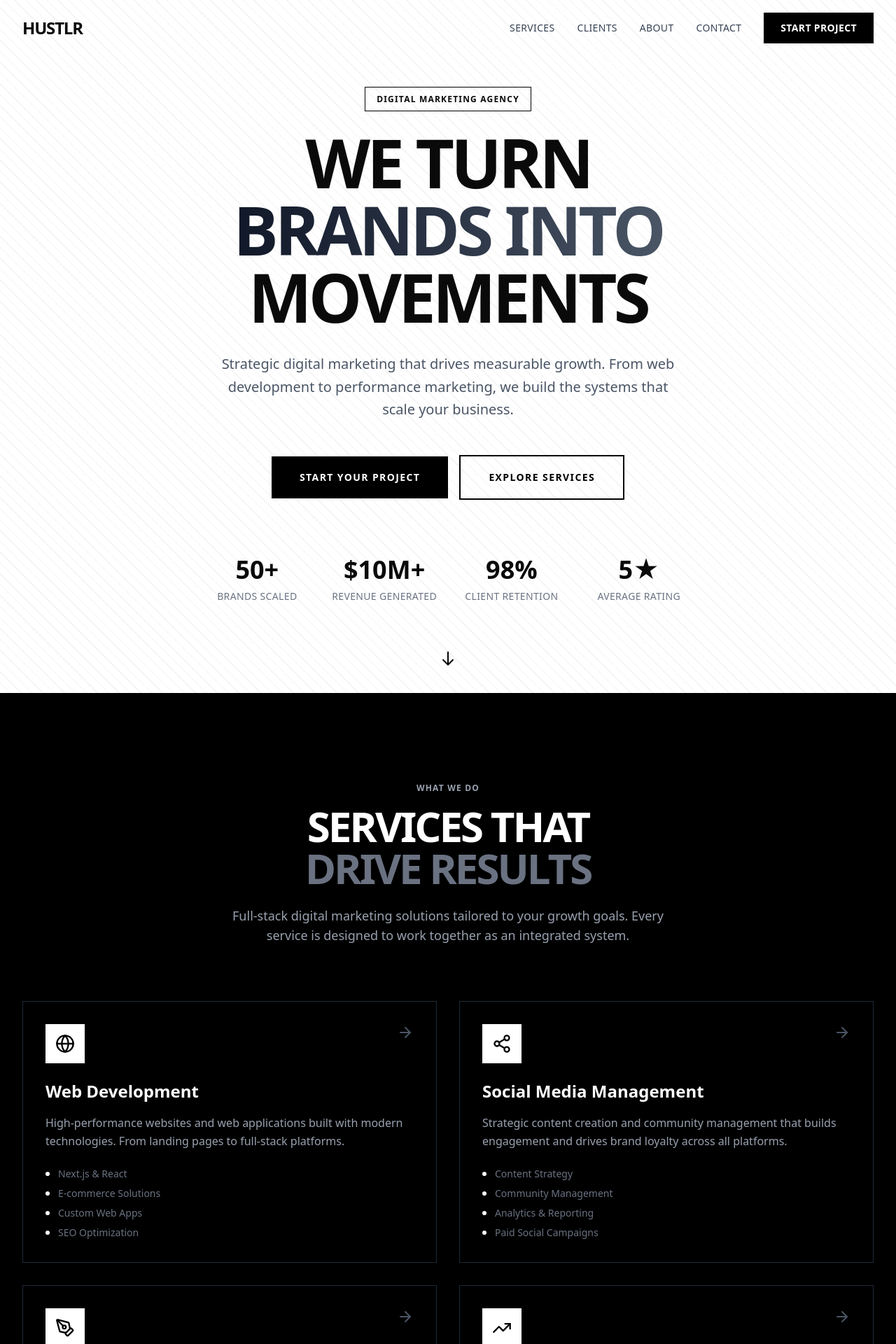
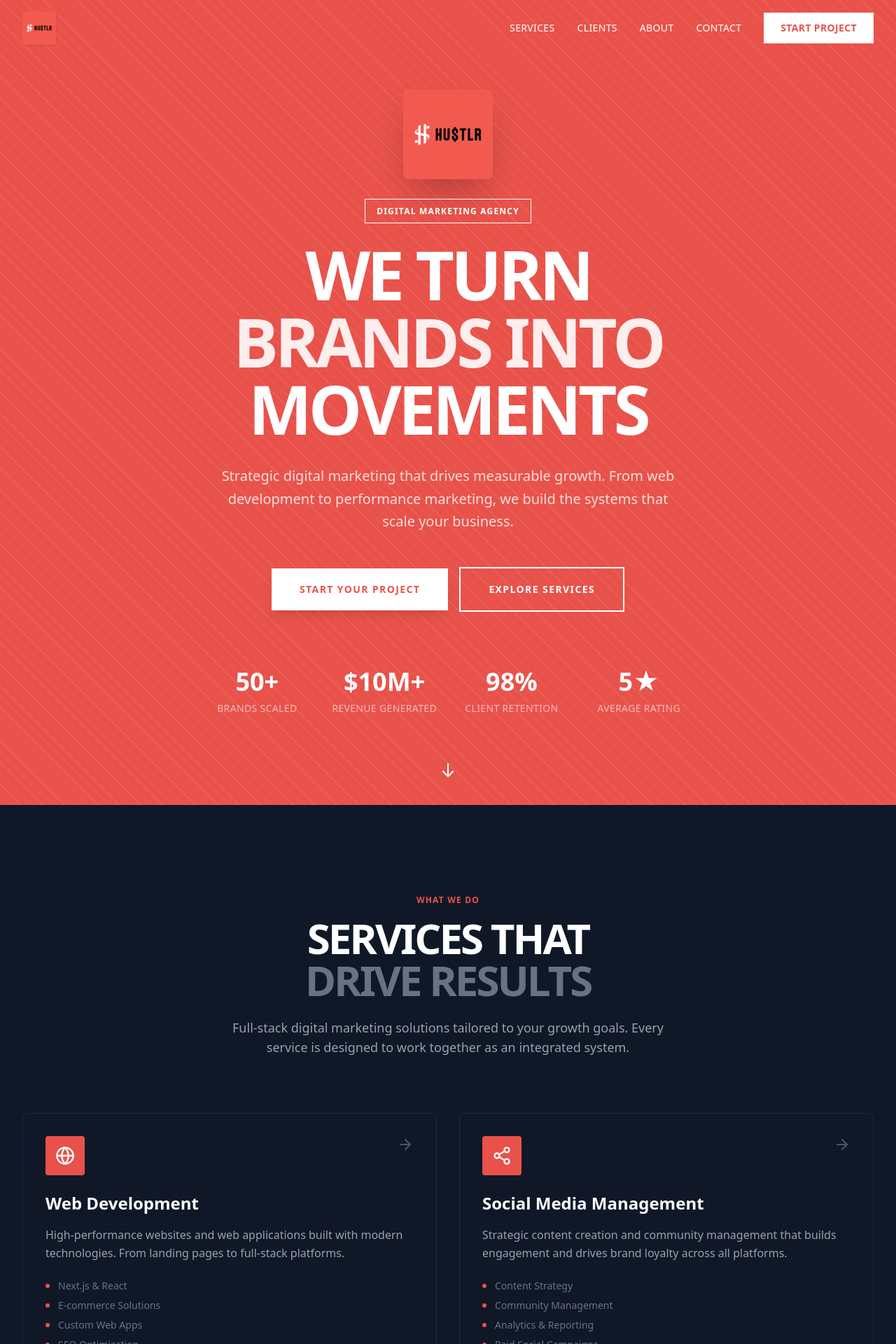
Before and after one commit to Simrumi/avobot-config, a Next.js app in the folder hustlr-web/: page / in a window 1280 px wide. Shown: the top 1920 px of the page at 70% size. Built offline with nearby package versions, Linux system fonts and the light colour scheme.

Commit message:
Update HUSTLR site: orange color scheme, logo integration, contact updates

```diff
--- a/hustlr-web/src/app/components/About.tsx
+++ b/hustlr-web/src/app/components/About.tsx
@@ -58,7 +58,7 @@
               isVisible ? "opacity-100 translate-x-0" : "opacity-0 -translate-x-10"
             }`}
           >
-            <span className="text-xs font-semibold uppercase tracking-widest text-gray-500 mb-4 block">
+            <span className="text-xs font-semibold uppercase tracking-widest text-[#E8524A] mb-4 block">
               About HUSTLR
             </span>
             <h2 className="text-4xl md:text-6xl font-black tracking-tighter mb-8">
@@ -68,7 +68,7 @@
               <br />
               WE&apos;RE YOUR
               <br />
-              <span className="text-black">GROWTH TEAM.</span>
+              <span className="text-[#E8524A]">GROWTH TEAM.</span>
             </h2>
             <div className="space-y-6 text-gray-600 text-lg leading-relaxed">
               <p>
@@ -89,15 +89,15 @@
             {/* Stats Row */}
             <div className="grid grid-cols-3 gap-8 mt-12 pt-12 border-t border-gray-200">
               <div>
-                <div className="text-3xl font-black mb-1">7+</div>
+                <div className="text-3xl font-black mb-1 text-[#E8524A]">7+</div>
                 <div className="text-sm text-gray-500 uppercase tracking-wide">Years Active</div>
               </div>
               <div>
-                <div className="text-3xl font-black mb-1">25</div>
+                <div className="text-3xl font-black mb-1 text-[#E8524A]">25</div>
                 <div className="text-sm text-gray-500 uppercase tracking-wide">Team Members</div>
               </div>
               <div>
-                <div className="text-3xl font-black mb-1">3</div>
+                <div className="text-3xl font-black mb-1 text-[#E8524A]">3</div>
                 <div className="text-sm text-gray-500 uppercase tracking-wide">Global Offices</div>
               </div>
             </div>
@@ -109,7 +109,7 @@
               isVisible ? "opacity-100 translate-x-0" : "opacity-0 translate-x-10"
             }`}
           >
-            <div className="aspect-square bg-black relative overflow-hidden">
+            <div className="aspect-square bg-[#E8524A] relative overflow-hidden rounded-lg shadow-2xl">
               {/* Abstract Pattern */}
               <div className="absolute inset-0 opacity-20">
                 <div className="absolute inset-0" style={{
@@ -140,12 +140,12 @@
             return (
               <div
                 key={index}
-                className={`p-6 border border-gray-200 hover:border-black transition-all duration-300 group ${
+                className={`p-6 border border-gray-200 hover:border-[#E8524A] transition-all duration-300 group rounded-lg ${
                   isVisible ? "opacity-100 translate-y-0" : "opacity-0 translate-y-10"
                 }`}
                 style={{ transitionDelay: `${(index + 2) * 150}ms` }}
               >
-                <div className="w-12 h-12 bg-black text-white flex items-center justify-center mb-4 group-hover:scale-110 transition-transform">
+                <div className="w-12 h-12 bg-[#E8524A] text-white flex items-center justify-center mb-4 group-hover:scale-110 transition-transform rounded">
                   <Icon className="w-6 h-6" />
                 </div>
                 <h3 className="text-lg font-bold mb-2">{value.title}</h3>
--- a/hustlr-web/src/app/components/Footer.tsx
+++ b/hustlr-web/src/app/components/Footer.tsx
@@ -33,7 +33,11 @@
           {/* Brand Column */}
           <div className="lg:col-span-1">
             <Link href="/" className="inline-block mb-6">
-              <span className="text-3xl font-black tracking-tighter">HUSTLR</span>
+              <img
+                src="/hustlr-logo.jpg"
+                alt="HUSTLR"
+                className="h-12 w-auto rounded"
+              />
             </Link>
             <p className="text-gray-400 text-sm leading-relaxed mb-6">
               Strategic digital marketing that drives measurable growth. We turn brands into movements.
@@ -47,7 +51,7 @@
                     key={index}
                     href={item.href}
                     aria-label={item.label}
-                    className="w-10 h-10 bg-white/10 flex items-center justify-center hover:bg-white hover:text-black transition-all"
+                    className="w-10 h-10 bg-[#E8524A] flex items-center justify-center hover:bg-white hover:text-[#E8524A] transition-all rounded"
                   >
                     <Icon className="w-5 h-5" />
                   </a>
@@ -58,13 +62,13 @@
 
           {/* Services Column */}
           <div>
-            <h4 className="text-sm font-bold uppercase tracking-widest mb-6">Services</h4>
+            <h4 className="text-sm font-bold uppercase tracking-widest mb-6 text-[#E8524A]">Services</h4>
             <ul className="space-y-3">
               {footerLinks.services.map((link, index) => (
                 <li key={index}>
                   <a
                     href={link.href}
-                    className="text-gray-400 hover:text-white transition-colors text-sm"
+                    className="text-gray-400 hover:text-[#E8524A] transition-colors text-sm"
                   >
                     {link.label}
                   </a>
@@ -75,13 +79,13 @@
 
           {/* Company Column */}
           <div>
-            <h4 className="text-sm font-bold uppercase tracking-widest mb-6">Company</h4>
+            <h4 className="text-sm font-bold uppercase tracking-widest mb-6 text-[#E8524A]">Company</h4>
             <ul className="space-y-3">
               {footerLinks.company.map((link, index) => (
                 <li key={index}>
                   <a
                     href={link.href}
-                    className="text-gray-400 hover:text-white transition-colors text-sm"
+                    className="text-gray-400 hover:text-[#E8524A] transition-colors text-sm"
                   >
                     {link.label}
                   </a>
@@ -92,7 +96,7 @@
 
           {/* Newsletter Column */}
           <div>
-            <h4 className="text-sm font-bold uppercase tracking-widest mb-6">Stay Updated</h4>
+            <h4 className="text-sm font-bold uppercase tracking-widest mb-6 text-[#E8524A]">Stay Updated</h4>
             <p className="text-gray-400 text-sm mb-4">
               Get the latest insights on digital marketing and growth strategies.
             </p>
@@ -100,11 +104,11 @@
               <input
                 type="email"
                 placeholder="Enter your email"
-                className="flex-1 px-4 py-3 bg-white/10 border border-white/20 text-white placeholder-gray-500 text-sm focus:outline-none focus:border-white transition-colors"
+                className="flex-1 px-4 py-3 bg-white/10 border border-white/20 text-white placeholder-gray-500 text-sm focus:outline-none focus:border-[#E8524A] transition-colors rounded-l"
               />
               <button
                 type="submit"
-                className="px-4 py-3 bg-white text-black font-semibold text-sm hover:bg-gray-200 transition-colors"
+                className="px-4 py-3 bg-[#E8524A] text-white font-semibold text-sm hover:bg-[#d14a43] transition-colors rounded-r"
               >
                 Subscribe
               </button>
@@ -118,10 +122,10 @@
             {currentYear} HUSTLR. All rights reserved.
           </p>
           <div className="flex gap-6 text-sm">
-            <a href="#" className="text-gray-500 hover:text-white transition-colors">
+            <a href="#" className="text-gray-500 hover:text-[#E8524A] transition-colors">
               Privacy Policy
             </a>
-            <a href="#" className="text-gray-500 hover:text-white transition-colors">
+            <a href="#" className="text-gray-500 hover:text-[#E8524A] transition-colors">
               Terms of Service
             </a>
           </div>
--- a/hustlr-web/src/app/components/Hero.tsx
+++ b/hustlr-web/src/app/components/Hero.tsx
@@ -10,16 +10,16 @@
   }, []);
 
   return (
-    <section className="min-h-screen flex items-center justify-center bg-white relative overflow-hidden">
+    <section className="min-h-screen flex items-center justify-center bg-[#E8524A] relative overflow-hidden">
       {/* Background Pattern */}
-      <div className="absolute inset-0 opacity-5">
+      <div className="absolute inset-0 opacity-10">
         <div className="absolute inset-0" style={{
           backgroundImage: `repeating-linear-gradient(
             45deg,
             transparent,
             transparent 10px,
-            #000 10px,
-            #000 11px
+            #fff 10px,
+            #fff 11px
           )`
         }} />
       </div>
@@ -30,18 +30,27 @@
             isVisible ? "opacity-100 translate-y-0" : "opacity-0 translate-y-10"
           }`}
         >
+          {/* Logo */}
+          <div className="mb-8 flex justify-center">
+            <img
+              src="/hustlr-logo.jpg"
+              alt="HUSTLR"
+              className="h-24 md:h-32 w-auto rounded-lg shadow-2xl"
+            />
+          </div>
+
           {/* Badge */}
           <div className="inline-block mb-8">
-            <span className="border border-black px-4 py-2 text-xs font-semibold uppercase tracking-widest">
+            <span className="border border-white px-4 py-2 text-xs font-semibold uppercase tracking-widest text-white">
               Digital Marketing Agency
             </span>
           </div>
 
           {/* Main Headline */}
-          <h1 className="text-5xl md:text-7xl lg:text-8xl font-black tracking-tighter mb-8 leading-none">
+          <h1 className="text-5xl md:text-7xl lg:text-8xl font-black tracking-tighter mb-8 leading-none text-white">
             WE TURN
             <br />
-            <span className="text-transparent bg-clip-text bg-gradient-to-r from-gray-900 to-gray-600">
+            <span className="text-white/90">
               BRANDS INTO
             </span>
             <br />
@@ -49,7 +58,7 @@
           </h1>
 
           {/* Subheadline */}
-          <p className="text-lg md:text-xl text-gray-600 max-w-2xl mx-auto mb-12 leading-relaxed">
+          <p className="text-lg md:text-xl text-white/80 max-w-2xl mx-auto mb-12 leading-relaxed">
             Strategic digital marketing that drives measurable growth.
             From web development to performance marketing, we build
             the systems that scale your business.
@@ -59,13 +68,13 @@
           <div className="flex flex-col sm:flex-row items-center justify-center gap-4">
             <a
               href="#contact"
-              className="w-full sm:w-auto bg-black text-white px-10 py-5 text-sm font-bold uppercase tracking-widest hover:bg-gray-800 transition-all transform hover:scale-105"
+              className="w-full sm:w-auto bg-white text-[#E8524A] px-10 py-5 text-sm font-bold uppercase tracking-widest hover:bg-white/90 transition-all transform hover:scale-105 shadow-lg"
             >
               Start Your Project
             </a>
             <a
               href="#services"
-              className="w-full sm:w-auto border-2 border-black text-black px-10 py-5 text-sm font-bold uppercase tracking-widest hover:bg-black hover:text-white transition-all"
+              className="w-full sm:w-auto border-2 border-white text-white px-10 py-5 text-sm font-bold uppercase tracking-widest hover:bg-white hover:text-[#E8524A] transition-all"
             >
               Explore Services
             </a>
@@ -85,8 +94,8 @@
                   isVisible ? "opacity-100 translate-y-0" : "opacity-0 translate-y-5"
                 }`}
               >
-                <div className="text-3xl md:text-4xl font-black mb-2">{stat.number}</div>
-                <div className="text-sm text-gray-500 uppercase tracking-wide">{stat.label}</div>
+                <div className="text-3xl md:text-4xl font-black mb-2 text-white">{stat.number}</div>
+                <div className="text-sm text-white/60 uppercase tracking-wide">{stat.label}</div>
               </div>
             ))}
           </div>
@@ -96,7 +105,7 @@
       {/* Scroll Indicator */}
       <div className="absolute bottom-8 left-1/2 transform -translate-x-1/2 animate-bounce">
         <svg
-          className="w-6 h-6 text-black"
+          className="w-6 h-6 text-white"
           fill="none"
           strokeLinecap="round"
           strokeLinejoin="round"
--- a/hustlr-web/src/app/components/Navigation.tsx
+++ b/hustlr-web/src/app/components/Navigation.tsx
@@ -32,7 +32,11 @@
         <div className="flex items-center justify-between h-20">
           {/* Logo */}
           <Link href="/" className="flex items-center">
-            <span className="text-2xl font-black tracking-tighter">HUSTLR</span>
+            <img
+              src="/hustlr-logo.jpg"
+              alt="HUSTLR"
+              className={`transition-all duration-300 ${isScrolled ? 'h-10' : 'h-12'} w-auto rounded shadow-sm`}
+            />
           </Link>
 
           {/* Desktop Navigation */}
@@ -41,14 +45,22 @@
               <a
                 key={link.href}
                 href={link.href}
-                className="text-sm font-medium text-gray-700 hover:text-black transition-colors uppercase tracking-wide"
+                className={`text-sm font-medium transition-colors uppercase tracking-wide ${
+                  isScrolled
+                    ? "text-gray-700 hover:text-[#E8524A]"
+                    : "text-white hover:text-white/80"
+                }`}
               >
                 {link.label}
               </a>
             ))}
             <a
               href="#contact"
-              className="bg-black text-white px-6 py-3 text-sm font-semibold uppercase tracking-wide hover:bg-gray-800 transition-colors"
+              className={`px-6 py-3 text-sm font-semibold uppercase tracking-wide transition-colors ${
+                isScrolled
+                  ? "bg-[#E8524A] text-white hover:bg-[#d14a43]"
+                  : "bg-white text-[#E8524A] hover:bg-white/90"
+              }`}
             >
               Start Project
             </a>
@@ -62,19 +74,19 @@
           >
             <div className="w-6 h-5 relative flex flex-col justify-between">
               <span
-                className={`w-full h-0.5 bg-black transition-all duration-300 ${
-                  isMobileMenuOpen ? "rotate-45 translate-y-2" : ""
-                }`}
+                className={`w-full h-0.5 transition-all duration-300 ${
+                  isScrolled ? "bg-[#E8524A]" : "bg-white"
+                } ${isMobileMenuOpen ? "rotate-45 translate-y-2" : ""}`}
               />
               <span
-                className={`w-full h-0.5 bg-black transition-all duration-300 ${
-                  isMobileMenuOpen ? "opacity-0" : ""
-                }`}
+                className={`w-full h-0.5 transition-all duration-300 ${
+                  isScrolled ? "bg-[#E8524A]" : "bg-white"
+                } ${isMobileMenuOpen ? "opacity-0" : ""}`}
               />
               <span
-                className={`w-full h-0.5 bg-black transition-all duration-300 ${
-                  isMobileMenuOpen ? "-rotate-45 -translate-y-2" : ""
-                }`}
+                className={`w-full h-0.5 transition-all duration-300 ${
+                  isScrolled ? "bg-[#E8524A]" : "bg-white"
+                } ${isMobileMenuOpen ? "-rotate-45 -translate-y-2" : ""}`}
               />
             </div>
           </button>
@@ -83,7 +95,7 @@
 
       {/* Mobile Menu */}
       <div
-        className={`md:hidden fixed inset-0 bg-white z-40 transition-transform duration-300 ${
+        className={`md:hidden fixed inset-0 bg-[#E8524A] z-40 transition-transform duration-300 ${
           isMobileMenuOpen ? "translate-x-0" : "translate-x-full"
         }`}
         style={{ top: "80px" }}
@@ -93,7 +105,7 @@
             <a
               key={link.href}
               href={link.href}
-              className="text-2xl font-semibold text-black uppercase tracking-wide"
+              className="text-2xl font-semibold text-white uppercase tracking-wide"
               onClick={() => setIsMobileMenuOpen(false)}
             >
               {link.label}
@@ -101,7 +113,7 @@
           ))}
           <a
             href="#contact"
-            className="bg-black text-white px-8 py-4 text-lg font-semibold uppercase tracking-wide"
+            className="bg-white text-[#E8524A] px-8 py-4 text-lg font-semibold uppercase tracking-wide rounded"
             onClick={() => setIsMobileMenuOpen(false)}
           >
             Start Project
--- a/hustlr-web/src/app/components/Services.tsx
+++ b/hustlr-web/src/app/components/Services.tsx
@@ -60,11 +60,11 @@
   }, []);
 
   return (
-    <section id="services" ref={sectionRef} className="py-32 bg-black text-white">
+    <section id="services" ref={sectionRef} className="py-32 bg-gray-900 text-white">
       <div className="max-w-7xl mx-auto px-6 lg:px-8">
         {/* Section Header */}
         <div className="text-center mb-20">
-          <span className="text-xs font-semibold uppercase tracking-widest text-gray-400 mb-4 block">
+          <span className="text-xs font-semibold uppercase tracking-widest text-[#E8524A] mb-4 block">
             What We Do
           </span>
           <h2 className="text-4xl md:text-6xl font-black tracking-tighter mb-6">
@@ -86,17 +86,17 @@
               <div
                 key={index}
                 data-index={index}
-                className={`group p-8 border border-gray-800 hover:border-white transition-all duration-500 cursor-pointer ${
+                className={`group p-8 border border-gray-800 hover:border-[#E8524A] transition-all duration-500 cursor-pointer rounded-lg ${
                   visibleItems.includes(index)
                     ? "opacity-100 translate-y-0"
                     : "opacity-0 translate-y-10"
                 }`}
               >
                 <div className="flex items-start justify-between mb-6">
-                  <div className="w-14 h-14 bg-white text-black flex items-center justify-center">
+                  <div className="w-14 h-14 bg-[#E8524A] text-white flex items-center justify-center rounded">
                     <Icon className="w-7 h-7" />
                   </div>
-                  <ArrowRight className="w-6 h-6 text-gray-600 group-hover:text-white group-hover:translate-x-2 transition-all" />
+                  <ArrowRight className="w-6 h-6 text-gray-600 group-hover:text-[#E8524A] group-hover:translate-x-2 transition-all" />
                 </div>
 
                 <h3 className="text-2xl font-bold mb-4">{service.title}</h3>
@@ -107,7 +107,7 @@
                 <ul className="space-y-2">
                   {service.features.map((feature, i) => (
                     <li key={i} className="flex items-center text-sm text-gray-500">
-                      <span className="w-1.5 h-1.5 bg-white rounded-full mr-3"></span>
+                      <span className="w-1.5 h-1.5 bg-[#E8524A] rounded-full mr-3"></span>
                       {feature}
                     </li>
                   ))}
@@ -121,7 +121,7 @@
         <div className="text-center mt-16">
           <a
             href="#contact"
-            className="inline-flex items-center gap-3 bg-white text-black px-10 py-5 text-sm font-bold uppercase tracking-widest hover:bg-gray-200 transition-colors"
+            className="inline-flex items-center gap-3 bg-[#E8524A] text-white px-10 py-5 text-sm font-bold uppercase tracking-widest hover:bg-[#d14a43] transition-colors rounded"
           >
             Discuss Your Needs
             <ArrowRight className="w-5 h-5" />
--- a/hustlr-web/src/app/layout.tsx
+++ b/hustlr-web/src/app/layout.tsx
@@ -4,6 +4,11 @@
 export const metadata: Metadata = {
   title: "HUSTLR | Digital Marketing Agency",
   description: "Premium digital marketing services: Web Development, Social Media Management, Content Creation & Performance Marketing.",
+  icons: {
+    icon: [
+      { url: '/favicon.svg', type: 'image/svg+xml' }
+    ],
+  },
 };
 
 export default function RootLayout({
```
Also changed, not shown: hustlr-web/src/app/components/Clients.tsx (+17 -15 lines), hustlr-web/src/app/components/Contact.tsx (+22 -43 lines), hustlr-web/tsconfig.json (+14 -4 lines), hustlr-web/public/favicon.svg (added), hustlr-web/public/hustlr-logo.jpg (added).
